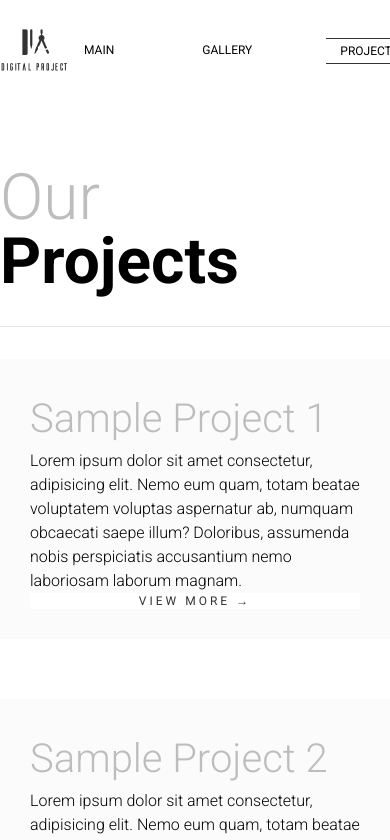
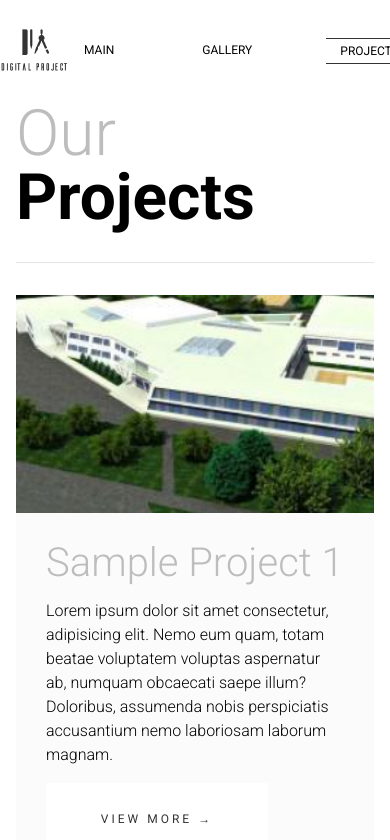
Before and after one commit to ronaldtech051/React-Figma-Website-of-architects, a Next.js app: page /projects in a window 390 px wide. Shown: the top 840 px of the page. Built offline with nearby package versions, Linux system fonts and the light colour scheme.

Commit message:
Add projects page responsive

```diff
--- a/app/projects/page.tsx
+++ b/app/projects/page.tsx
@@ -96,21 +96,22 @@ export default function Page() {
 
   const paginatedProjects = paginate(projects, p, PER_PAGE);
   return (
-    <main className="w-full bg-white pb-[120px] pt-[64px] xl:px-[135px]">
+
+    <main className="w-full bg-white pb-[120px] lg:pt-[64px] lg:px-[135px] px-4">
       <PageTitle>Our Projects</PageTitle>
       <section className="border-t border-t-black/10 pt-[32px] mt-[32px] flex flex-col gap-[60px]">
         <>
           {paginatedProjects.map((item, index) => {
             return (
-              <div key={index} className="flex flex-col xl:flex-row">
-                <div className="relative xl:h-[435px] xl:w-[670px] ">
-                  <Image src={item.imageUrl} alt={item.title} fill />
+              <div key={index} className="flex flex-col lg:flex-row">
+                <div className="relative lg:h-[435px] lg:w-[670px] h-[218px] ">
+                  <Image src={item.imageUrl} alt={item.title} fill className="object-cover" />
                 </div>
-                <div className="flex flex-col bg-woa-white-100 p-[30px] xl:gap-[64px]">
-                  <h2 className="text-[40px] font-light text-woa-white-400">
+                <div className="flex flex-col bg-woa-white-100 p-[30px] lg:gap-[64px] gap-4">
+                  <h2 className="text-[40px] font-light text-woa-white-400 lg:leading-normal leading-none">
                     {item.title}
                   </h2>
-                  <p className="font-light xl:w-[400px]">{item.textPreview}</p>
+                  <p className="font-light lg:w-[400px]">{item.textPreview}</p>
                   <Button
                     variant="white"
                     type="link"
--- a/components/ui/Button.tsx
+++ b/components/ui/Button.tsx
@@ -21,7 +21,7 @@ export default function Button({
     { "absolute bottom-0 left-0": absolute },
     { "bg-white  text-woa-black-700": variant === "white" },
     { "text-white  bg-woa-black-700": variant === "black" },
-    "flex items-center justify-center text-xs tracking-[.25em]  xl:h-[71px] xl:w-[222px]",
+    "flex items-center justify-center text-xs tracking-[.25em]  h-[71px] w-[222px]",
   );
   return type === "button" ? (
     <button className={cn(className, localClassName)} type={type}>
```
